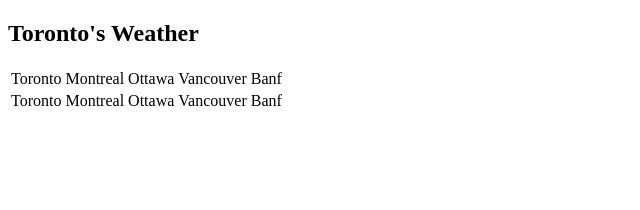
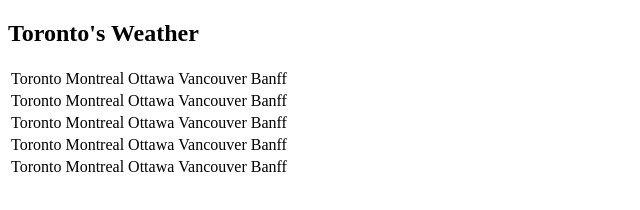
Before and after one commit to SM10/weather-api, a website: page index.html in a window 1280 px wide. Shown: the whole page, without its empty margins (0-640 px from the left). Drawn offline with Linux system fonts and the light colour scheme.

Commit message:
set up table

```diff
--- a/index.html
+++ b/index.html
@@ -17,18 +17,39 @@
         <div id="body-content" class="page-width">
             <table id="weather_table" class="table">
                 <tr id="title">
-                    <td class="cell_city_name">Toronto</td>
-                    <td class="cell_city_name">Montreal</td>
-                    <td class="cell_city_name">Ottawa</td>
-                    <td class="cell_city_name">Vancouver</td>
-                    <td class="cell_city_name">Banf</td>
+                    <td class="cell_city_name toronto" >Toronto</td>
+                    <td class="cell_city_name montreal">Montreal</td>
+                    <td class="cell_city_name ottawa">Ottawa</td>
+                    <td class="cell_city_name vancouver">Vancouver</td>
+                    <td class="cell_city_name banff">Banff</td>
                 </tr>
-                <tr id="title">
-                    <td class="cell_time">Toronto</td>
-                    <td class="cell_time">Montreal</td>
-                    <td class="cell_time">Ottawa</td>
-                    <td class="cell_time">Vancouver</td>
-                    <td class="cell_time">Banf</td>
+                <tr id="time">
+                    <td class="cell_time toronto">Toronto</td>
+                    <td class="cell_time montreal">Montreal</td>
+                    <td class="cell_time ottawa">Ottawa</td>
+                    <td class="cell_time vancouver">Vancouver</td>
+                    <td class="cell_time banff">Banff</td>
+                </tr>
+                <tr id="temperature">
+                    <td class="cell_temp toronto">Toronto</td>
+                    <td class="cell_temp montreal">Montreal</td>
+                    <td class="cell_temp ottawa">Ottawa</td>
+                    <td class="cell_temp vancouver">Vancouver</td>
+                    <td class="cell_temp banff">Banff</td>
+                </tr>
+                <tr id="humidity">
+                    <td class="cell_humidity toronto">Toronto</td>
+                    <td class="cell_humidity montreal">Montreal</td>
+                    <td class="cell_humidity ottawa">Ottawa</td>
+                    <td class="cell_humidity vancouver">Vancouver</td>
+                    <td class="cell_humidity banff">Banff</td>
+                </tr>
+                <tr id="feels-like">
+                    <td class="cell_feels toronto">Toronto</td>
+                    <td class="cell_feels montreal">Montreal</td>
+                    <td class="cell_feels ottawa">Ottawa</td>
+                    <td class="cell_feels vancouver">Vancouver</td>
+                    <td class="cell_feels banff">Banff</td>
                 </tr>
             </table>
         </div>
```
